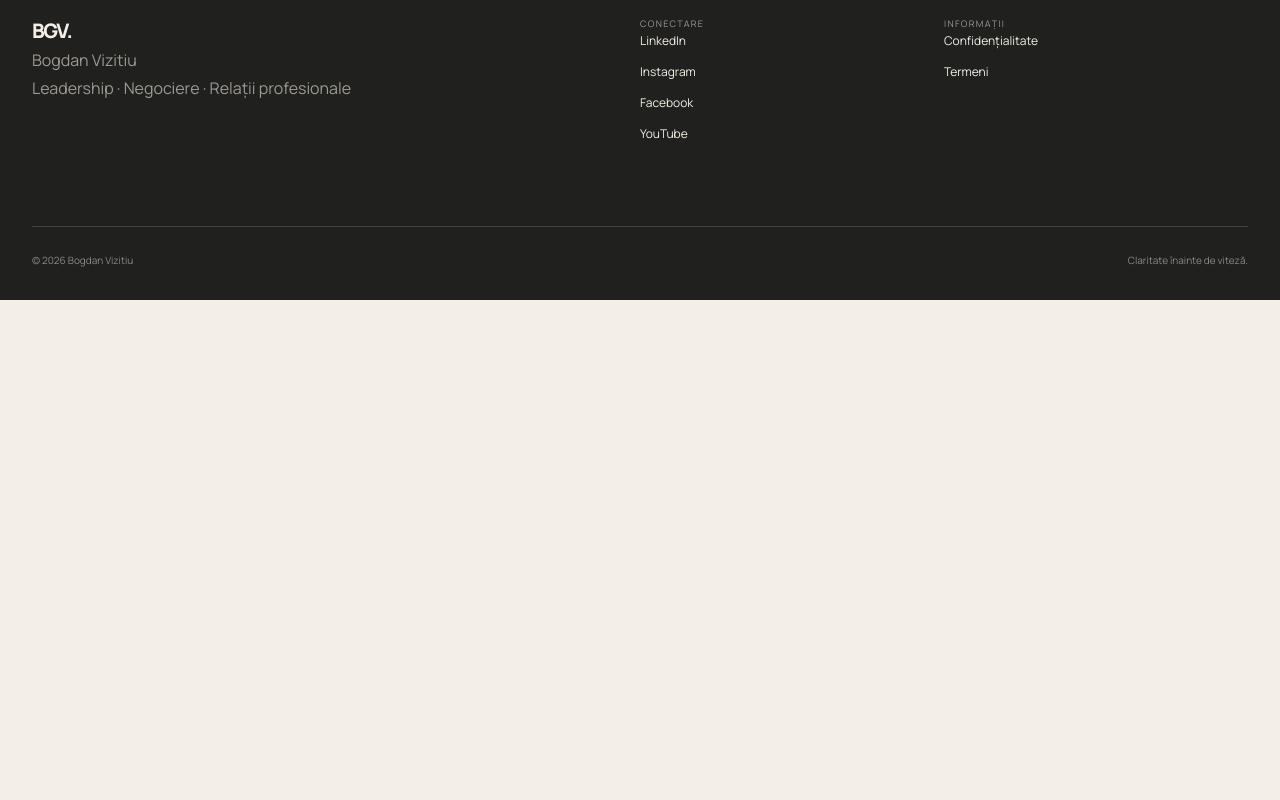
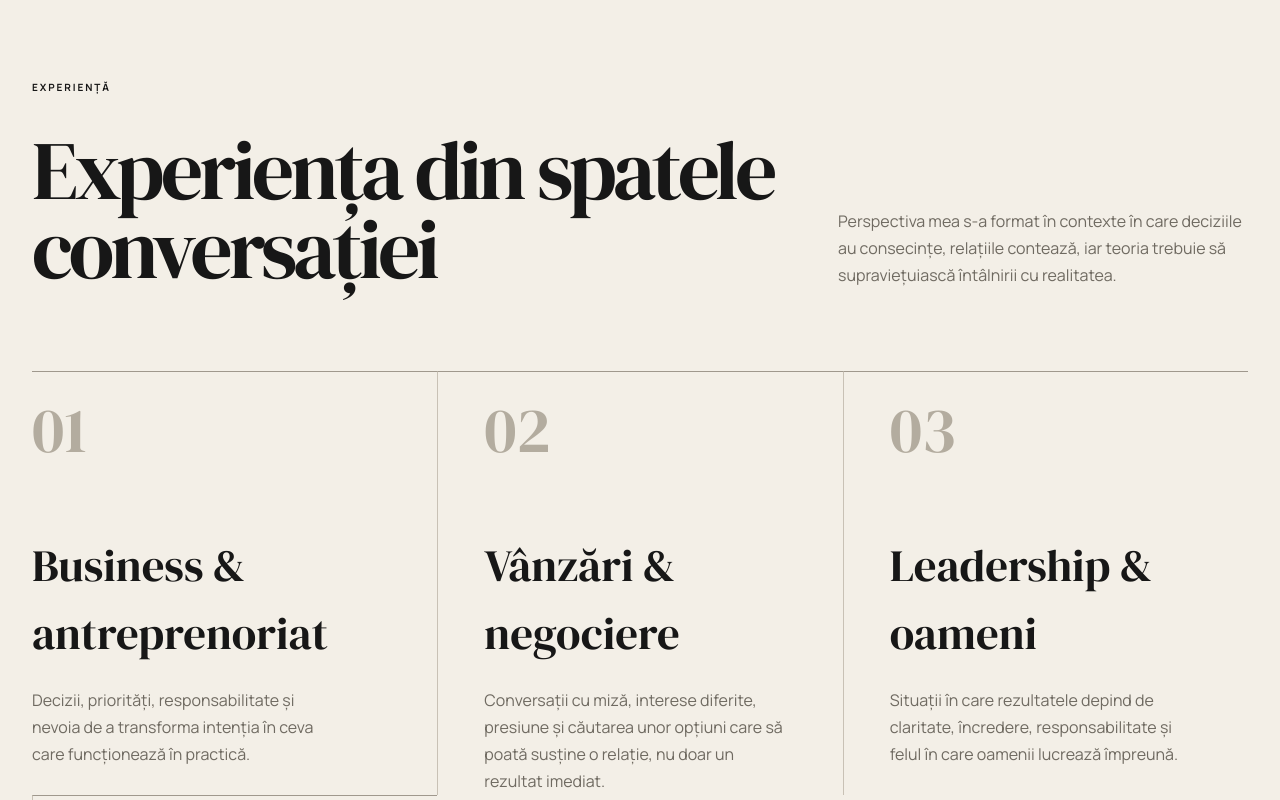
Before and after one commit to ivanovroxana1988-arch/bogdanvizitiu, a Next.js app: page /about in a window 1280 px wide. Shown: the part 1860-2660 px from the top of the page. Before the commit the page ends 2160 px from the top, so only its background shows below. Built offline with nearby package versions, Linux system fonts and the light colour scheme.

Commit message:
Render experience section on About page

```diff
--- a/app/about/page.tsx
+++ b/app/about/page.tsx
@@ -27,5 +27,22 @@ export default function About({searchParams}:{searchParams?:{lang?:string}}){
         <div style={{marginTop:'36px'}}><ArrowLink href="/programs">{copy.cta}</ArrowLink></div>
       </div>
     </section>
+
+    <section className="shell areas" id="experience">
+      <div className="section-head">
+        <div>
+          <Eyebrow>{copy.experienceEyebrow}</Eyebrow>
+          <h2 className="section-title">{copy.experienceTitle}</h2>
+        </div>
+        <p>{copy.experienceIntro}</p>
+      </div>
+      <div className="area-grid">
+        {copy.experienceItems.map((item,i)=><article className="area" key={item.title}>
+          <span className="num">0{i+1}</span>
+          <h3>{item.title}</h3>
+          <p>{item.description}</p>
+        </article>)}
+      </div>
+    </section>
   </>
 }
```
